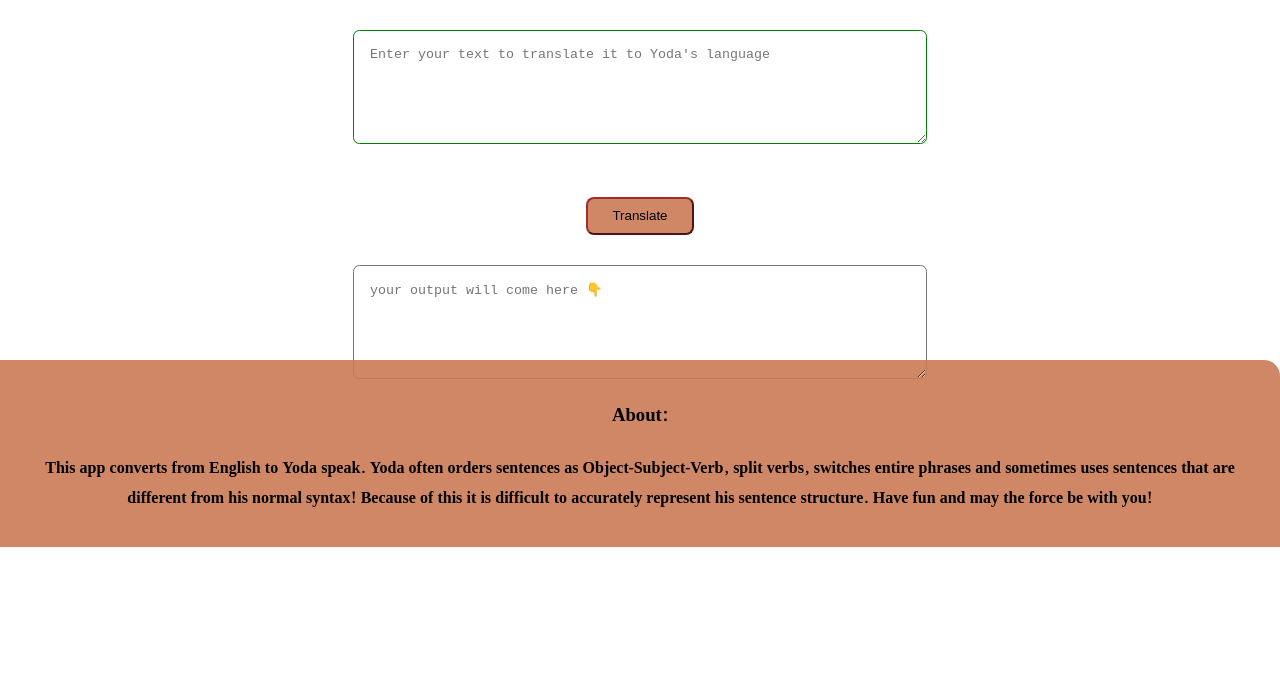
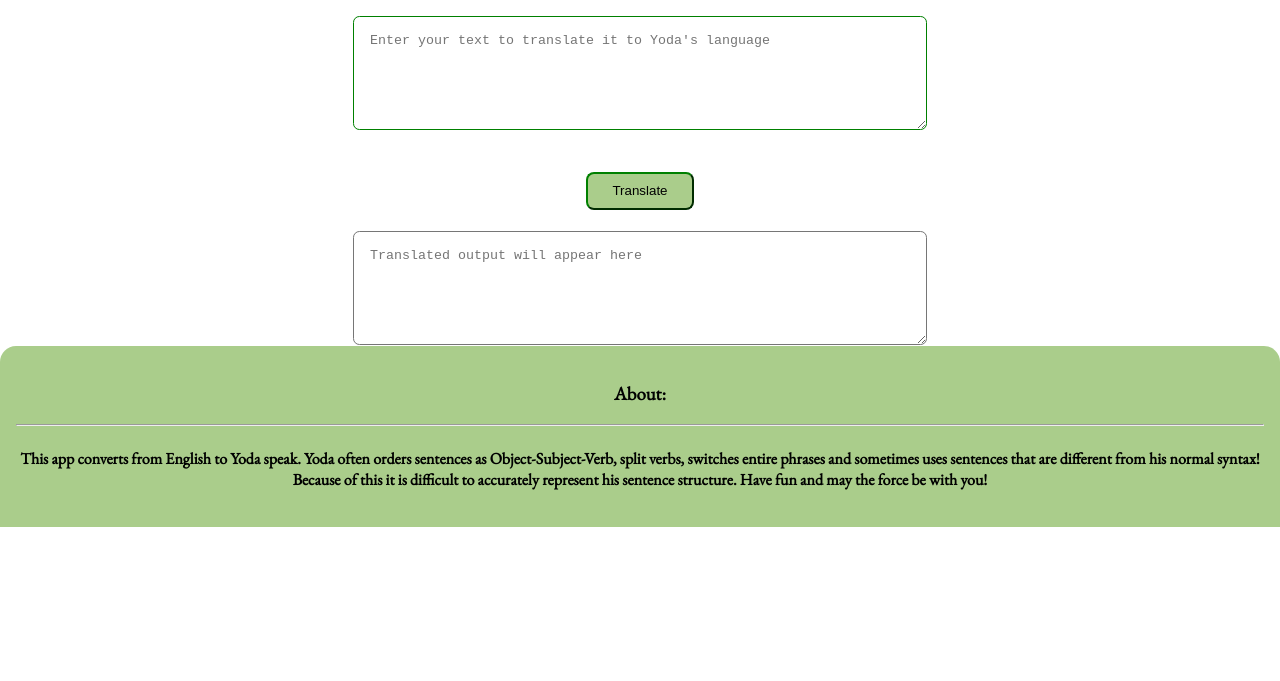
Before and after one commit to kavithamd/Yoda-speak-translator, a plain HTML site: page index.html in a window 1280 px wide. Shown: the part 119-800 px from the top of the page. Drawn offline with nearby package versions, Linux system fonts and the light colour scheme.

Commit message:
Update : readme and style

```diff
--- a/index.html
+++ b/index.html
@@ -21,13 +21,16 @@
     <button id="btn-translate">Translate</button>
     <br>
 
-    <textarea id="output" placeholder="your output will come here 👇"></textarea>
+    <textarea id="output" placeholder="Translated output will appear here"></textarea>
 
     </div>
 
     <footer class="footer">
       <h3>About:</h3>
-      <h4>This app converts from English to Yoda speak. Yoda often orders sentences as Object-Subject-Verb, split verbs, switches entire phrases and sometimes uses sentences that are different from his normal syntax! Because of this it is difficult to accurately represent his sentence structure.
+      <hr>
+      <h4>This app converts from English to Yoda speak. Yoda often orders sentences as Object-Subject-Verb, split verbs, switches entire phrases and sometimes uses sentences that are different from his normal syntax!
+
+      Because of this it is difficult to accurately represent his sentence structure.
       Have fun and may the force be with you!</h4>
     </footer>
 
--- a/style.css
+++ b/style.css
@@ -1,27 +1,21 @@
-@import url('https://fonts.googleapis.com/css2?family=Noto+Serif+Khojki:wght@400;700&display=swap');
+@import url('https://fonts.googleapis.com/css2?family=EB+Garamond&display=swap');
 
 :root{
-    --brown:#ca7a55e6;
+    --green:#a1c87fe6;
 }
-
 body{
-    font-family: 'Noto Serif Khojki', serif;
+    font-family: 'EB Garamond', serif;
     width: 100%;
     margin: 0px auto;
 }
-
-
 h1{
     text-align: center;
 }
-
 .navigation{
-    background-color: var(--brown);
+    background-color: var(--green);
     padding: 1rem;
     border-bottom-left-radius: 1rem;
 }
-
-
 .main{
     background-size: 350px;
     height: 330px;
@@ -29,12 +23,9 @@
     margin: auto;
     text-align: center;
 }
-
 .container-center{
     padding: 1rem 0rem;
 }
-
-
 #output{
     display: block;
     padding: 1rem;
@@ -43,9 +34,6 @@
     height:10vh;
     border-radius: 0.4rem;
 }
-
-
-
 #txt-input{
         border: 1px solid green;
         padding: 1rem;
@@ -54,26 +42,23 @@
         width: 60%;
         border-radius: 0.4rem;
 }
-
-
 h3{
     text-align: center;
 }
-
 footer{
     padding: 1rem 1rem;
     margin: auto;
-    background-color: var(--brown);
+    background-color: var(--green);
     border-top-right-radius: 1rem;
+    border-top-left-radius: 1rem;
     text-align: center;
 }
-
 #btn-translate{
     text-align: center;
     display: flex;
     margin:auto;
     border-radius: 0.5rem;
     padding:0.6rem 1.5rem;
-    background-color: var(--brown);
-    border-color:brown
+    background-color: var(--green);
+    border-color:green
 }
```
Also changed, not shown: 1 other file.
